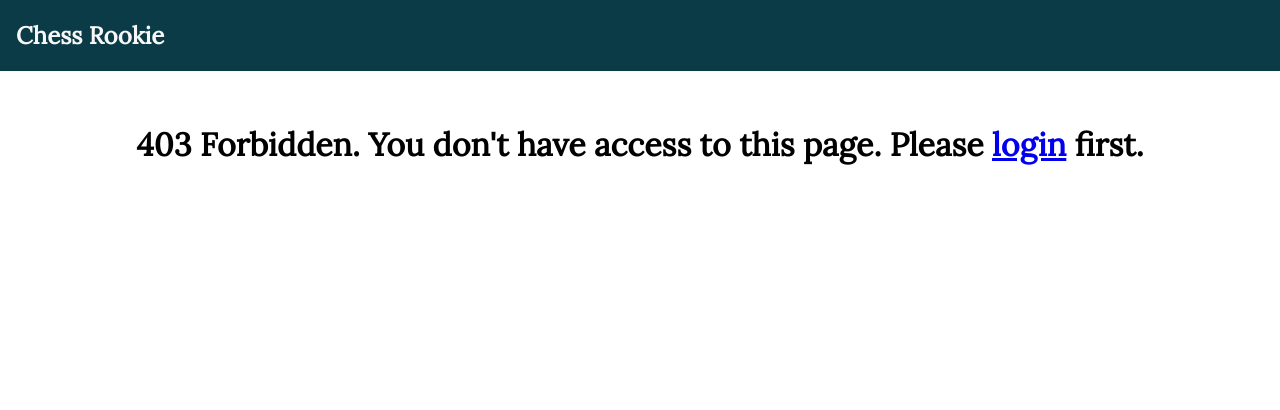
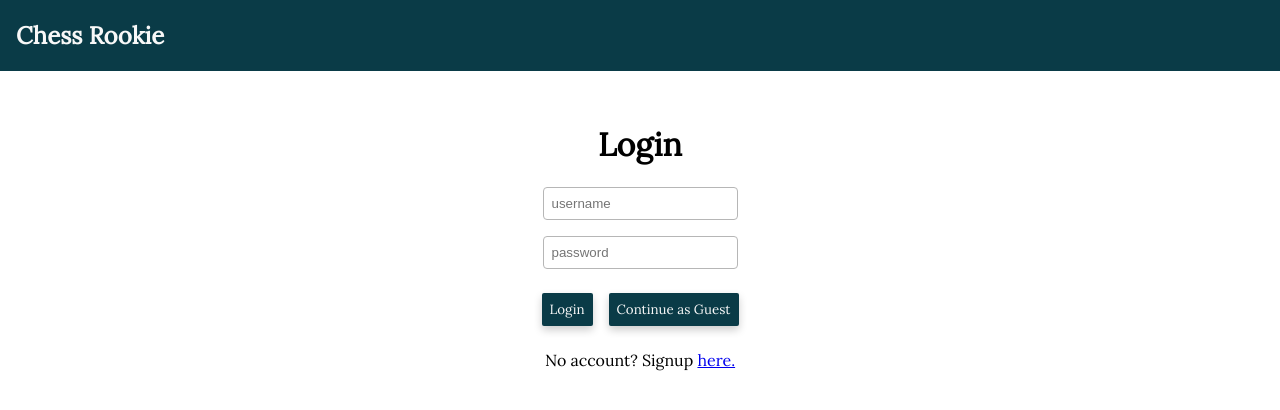
Before and after one commit to LiamMcB/chess-rookie, a React app: page / in a window 1280 px wide. Shown: the top 410 px of the page. Built offline with nearby package versions, Linux system fonts and the light colour scheme.

Commit message:
hoisted username and password to login local state for easier form submission

```diff
--- a/client/App.tsx
+++ b/client/App.tsx
@@ -10,7 +10,6 @@ import { BrowserRouter as Router, Route, Switch, Redirect } from 'react-router-d
 import { Login } from './components/Login';
 import { Signup } from './components/Signup';
 import { Loading } from './components/Loading';
-import { Forbidden } from './components/Forbidden';
 
 
 export const App: React.FC = () => {
@@ -39,7 +38,7 @@ export const App: React.FC = () => {
         <Switch>
           <Route exact path='/'>
             { state.authenticated && <Main /> }
-            { !state.authenticated && <Forbidden /> }
+            { !state.authenticated && <Login setIsLoading={setIsLoading}/> }
           </Route>
           <Route path='/login'>
             { !isLoading && <Login setIsLoading={setIsLoading} /> }
--- a/client/components/Login.tsx
+++ b/client/components/Login.tsx
@@ -9,6 +9,10 @@ interface Props {
 export const Login: React.FC<Props> = ({ setIsLoading }) => {
   // Context to dispatch login actions
   const { state, dispatch } = React.useContext(BoardContext);
+  // State to hold username
+  const [ username, setUsername ] = React.useState('');
+  // State to hold password
+  const [ password, setPassword ] = React.useState('');
   // Use history hook keeps track of the route history
   let history = useHistory();
   // Function to login as guest
@@ -24,13 +28,20 @@ export const Login: React.FC<Props> = ({ setIsLoading }) => {
   }
   // Function to login the user
   const loginUser = function() {
-
+    console.log('User:', username, '\n', 'Password:', password);
+    // Fetch login data to authenticate user
+    clearFields();
+  }
+  // Function to clear username and password fields
+  const clearFields = function() {
+    setUsername('');
+    setPassword('');
   }
   return (
     <div className='login-container'>
       <h1>Login</h1>
-      <input className='form-inputs' placeholder='username'></input>
-      <input className='form-inputs' placeholder='password'></input>
+      <input className='form-inputs' placeholder='username' value={username} onChange={(e) => setUsername(e.target.value)} type='text'></input>
+      <input className='form-inputs' placeholder='password' value={password} onChange={(e) => setPassword(e.target.value)} type='password'></input>
       <div>
         <button className='auth-button' onClick={loginUser}>Login</button>
         <button className='auth-button' onClick={loginAsGuest}>Continue as Guest</button>
```
